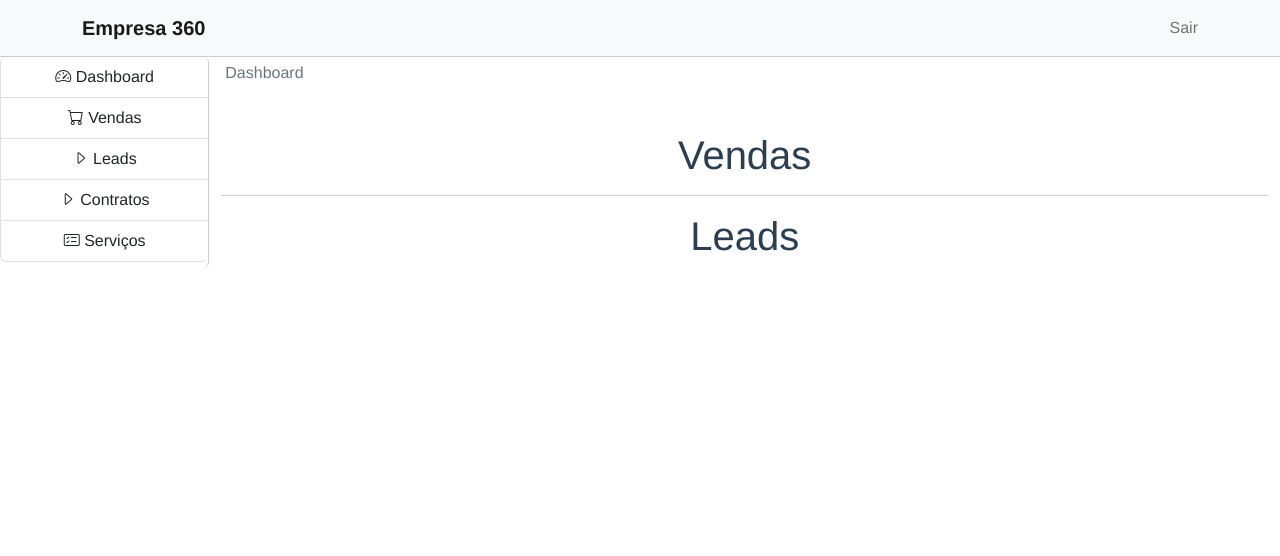
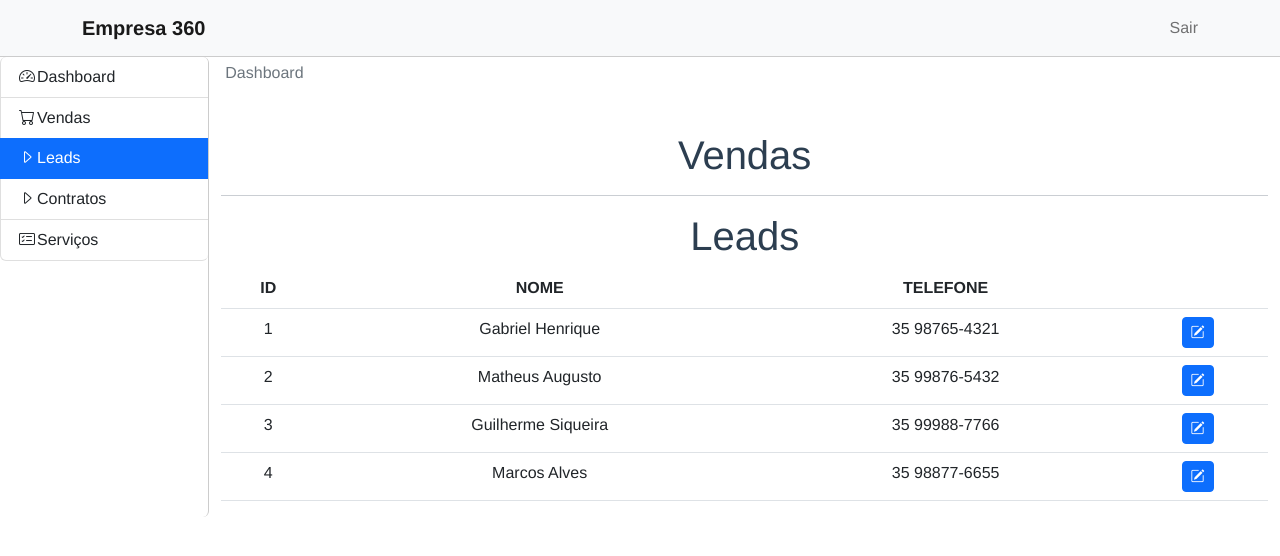
Before and after one commit to GabrielHCustodio/Company-project, a Vue app: page /home/sales/leads in a window 1280 px wide. Shown: the top 556 px of the page. Built offline with nearby package versions, Linux system fonts and the light colour scheme; data requests are answered from the project's data file.

Commit message:
Stylized the component using exact-active-class, created Dashboard component and installed JSON-server to create a test API and retrieved the lead data.

```diff
--- /dev/null
+++ b/db/db.json
@@ -0,0 +1,8 @@
+{
+    "leads": [
+        {"id": 1, "name": "Gabriel Henrique", "telephone": "35 98765-4321"},
+        {"id": 2, "name": "Matheus Augusto", "telephone": "35 99876-5432"},
+        {"id": 3, "name": "Guilherme Siqueira", "telephone": "35 99988-7766"},
+        {"id": 4, "name": "Marcos Alves", "telephone": "35 98877-6655"}
+    ]
+}
--- a/package.json
+++ b/package.json
@@ -5,11 +5,13 @@
   "scripts": {
     "serve": "vue-cli-service serve",
     "build": "vue-cli-service build",
+    "backend": "json-server --watch db/db.json",
     "lint": "vue-cli-service lint"
   },
   "dependencies": {
     "bootstrap-icons": "^1.8.3",
     "core-js": "^3.8.3",
+    "json-server": "^0.17.0",
     "vue": "^3.2.13",
     "vue-router": "^4.0.3"
   },
--- /dev/null
+++ b/src/components/dashboard/Dashboard.vue
@@ -0,0 +1,3 @@
+<template>
+    <h1>Dashboard</h1>
+</template>
--- a/src/components/sales/Leads.vue
+++ b/src/components/sales/Leads.vue
@@ -1,3 +1,48 @@
 <template>
     <h1>Leads</h1>
+    <table class="table table-hover">
+        <thead>
+            <tr>
+                <th scope="col">ID</th>
+                <th scope="col">NOME</th>
+                <th scope="col">TELEFONE</th>
+                <th scope="col"></th>
+            </tr>
+        </thead>
+        <tbody>
+            <tr v-for="d in data" :key="d.id">
+                <td>{{ d.id }}</td>
+                <td>{{ d.name }}</td>
+                <td>{{ d.telephone }}</td>
+                <td>
+                    <router-link to="/home/sales/leads" class="btn btn-sm btn-primary">
+                        <i class="bi bi-pencil-square" style="cursor:pointer"></i>
+                    </router-link>
+                </td>
+            </tr>
+        </tbody>
+    </table>
 </template>
+
+<script>
+export default {
+    name: "Leads",
+    data() {
+        return {
+            data: null
+        }
+    },
+    methods: {
+        getDataApi() {
+            fetch('http://localhost:3000/leads')
+            .then( response => response.json() )
+            .then( response => {
+                this.data = response
+            })
+        }
+    },
+    created() {
+        this.getDataApi()
+    }
+}
+</script>
--- a/src/router/index.js
+++ b/src/router/index.js
@@ -1,6 +1,7 @@
 import { createRouter, createWebHistory } from 'vue-router'
 
 import Contracts from '@/components/sales/Contracts.vue'
+import Dashboard from '@/components/dashboard/Dashboard.vue'
 import HomeView from '../views/Home.vue'
 import Leads from '@/components/sales/Leads.vue'
 import Login from '../views/Login.vue'
@@ -21,7 +22,8 @@ const routes = [
         { path: 'leads', component: Leads },
         { path: 'contracts', component: Contracts }
       ] },
-      { path: 'services', component: Services }
+      { path: 'services', component: Services },
+      { path: 'dashboard', component: Dashboard }
     ]
   },
   {
--- a/src/views/Home.vue
+++ b/src/views/Home.vue
@@ -15,19 +15,19 @@
 
         <div class="d-flex">
             <div class="list-group menu-esquerda">
-                <router-link class="list-group-item list-group-item-action" to="/home">
+                <router-link class="list-group-item list-group-item-action" to="/home/dashboard" exact-active-class="active">
                   <i class="bi bi-speedometer2"></i> Dashboard
                 </router-link>
-                <router-link class="list-group-item list-group-item-action" to="/home/sales">
+                <router-link class="list-group-item list-group-item-action" to="/home/sales" exact-active-class="active">
                   <i class="bi bi-cart"></i> Vendas
                 </router-link>
-                <router-link class="list-group-item list-group-item-action" to="/home/sales/leads">
+                <router-link class="list-group-item list-group-item-action" to="/home/sales/leads" exact-active-class="active">
                   <i class="bi bi-caret-right"></i> Leads
                 </router-link>
-                <router-link class="list-group-item list-group-item-action" to="/home/sales/contracts">
+                <router-link class="list-group-item list-group-item-action" to="/home/sales/contracts" exact-active-class="active">
                   <i class="bi bi-caret-right"></i> Contratos
                 </router-link>
-                <router-link class="list-group-item list-group-item-action" to="/home/services">
+                <router-link class="list-group-item list-group-item-action" to="/home/services" exact-active-class="active">
                   <i class="bi bi-card-checklist"></i> Serviços
                 </router-link>
             </div>
@@ -67,6 +67,8 @@ export default {
 .list-group-item {
     border-top: none;
     border-right: none;
+    display: flex;
+    justify-content: left;
 }
 
 .bi{
```
Also changed, not shown: 1 other file (tests, documents, lock files or other folders).
